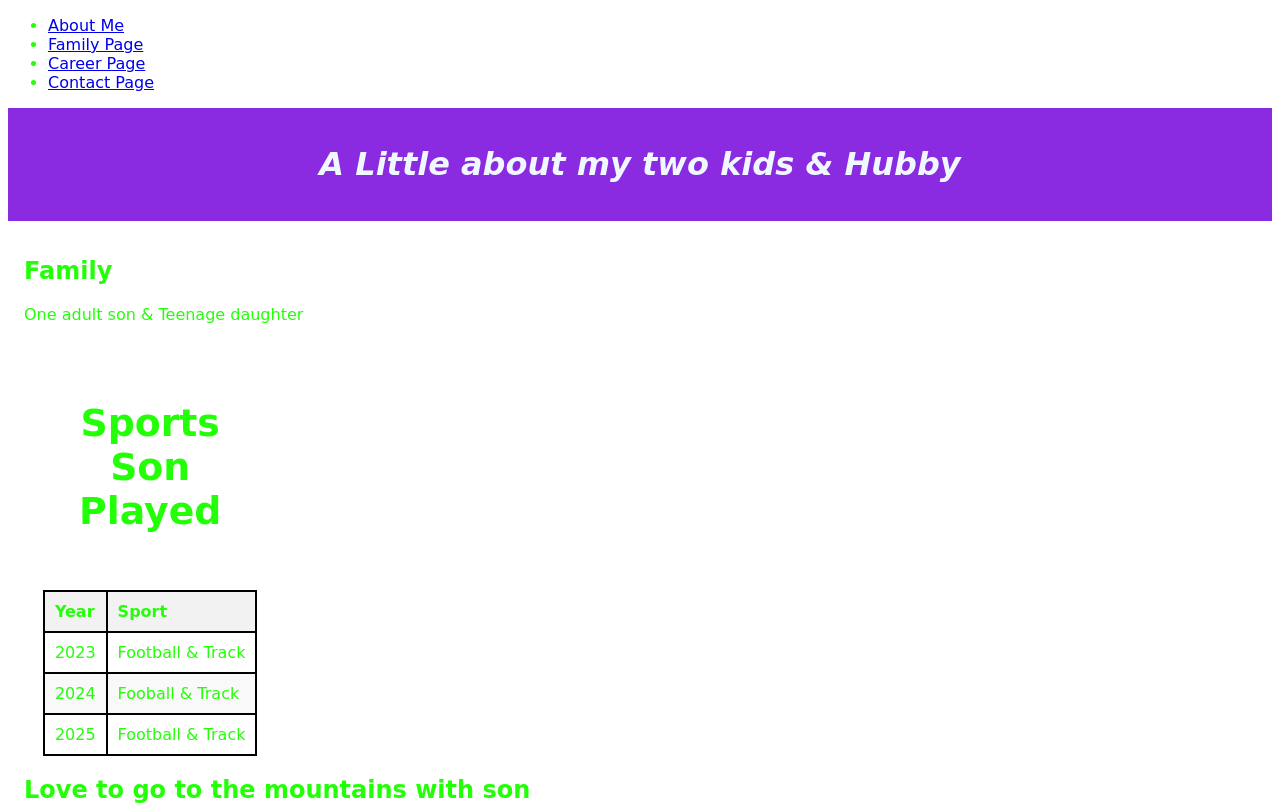
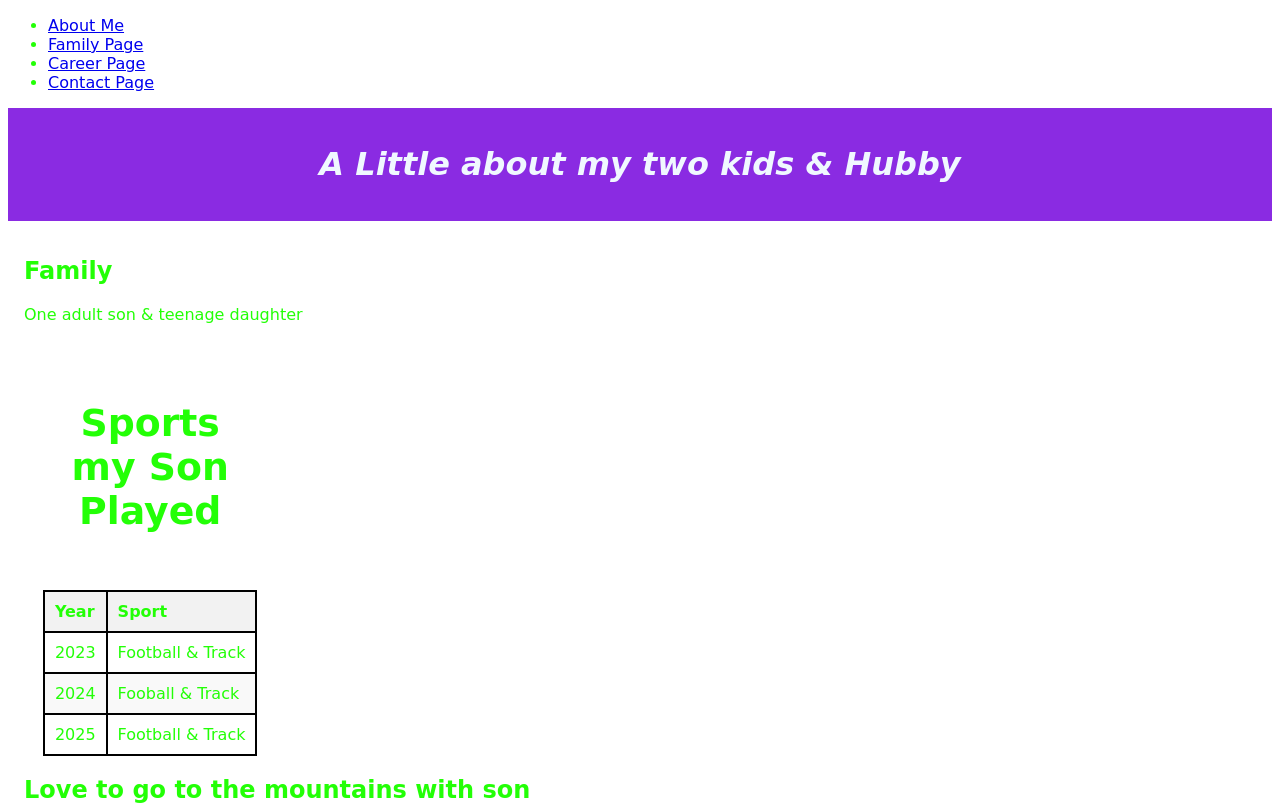
Before and after one commit to HikerMomof2/Tech-Moms-Final-Project, a plain HTML site: page family.html in a window 1280 px wide. Shown: the top 807 px of the page. Drawn offline with Linux system fonts and the light colour scheme.

Commit message:
2nd try today

```diff
--- a/family.html
+++ b/family.html
@@ -27,12 +27,12 @@
     <h2>Family</h2>
     <p>
         One adult son &
-        Teenage daughter
+        teenage daughter
     </p>
     <table>
              <thead>
         <tr>
-            <caption><h4>Sports Son Played<h4/></caption>
+            <caption><h4>Sports my Son Played<h4/></caption>
             <th>Year</th>
             <th>Sport</th>
         </tr>
```
